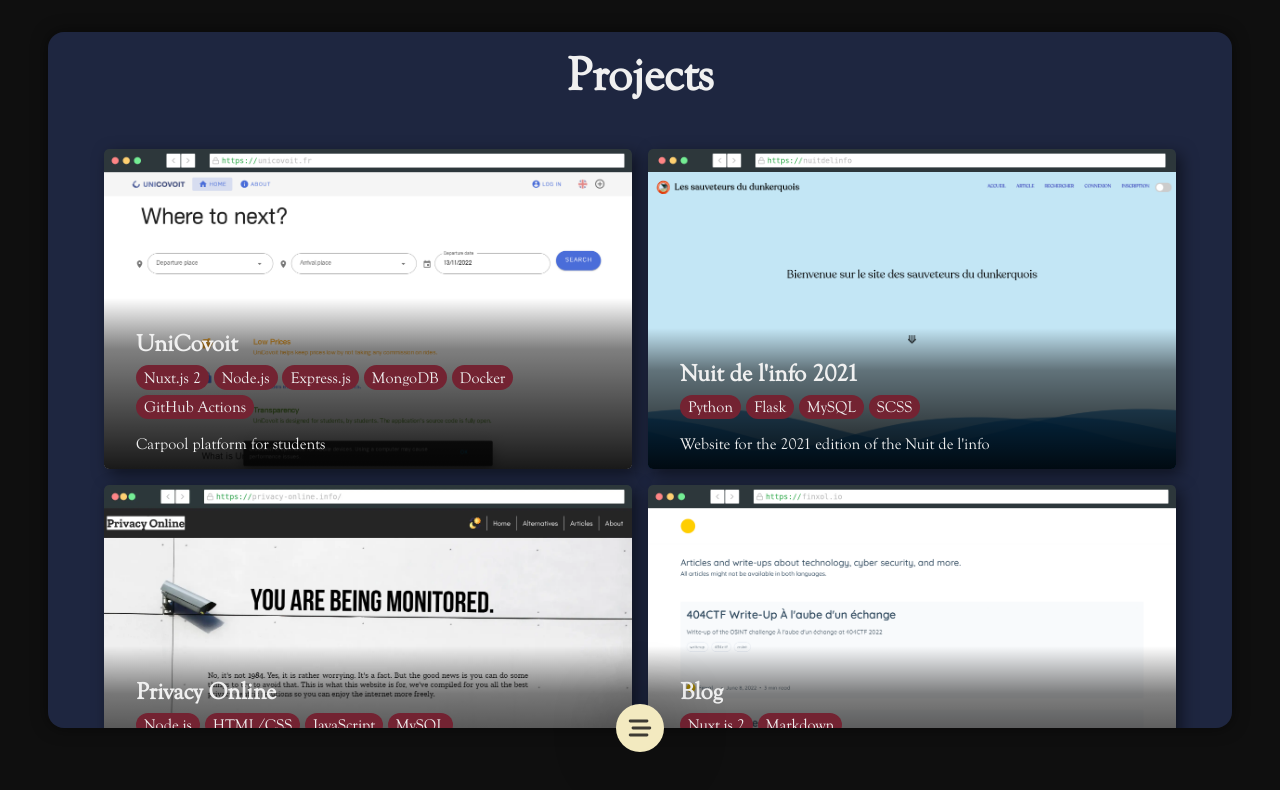
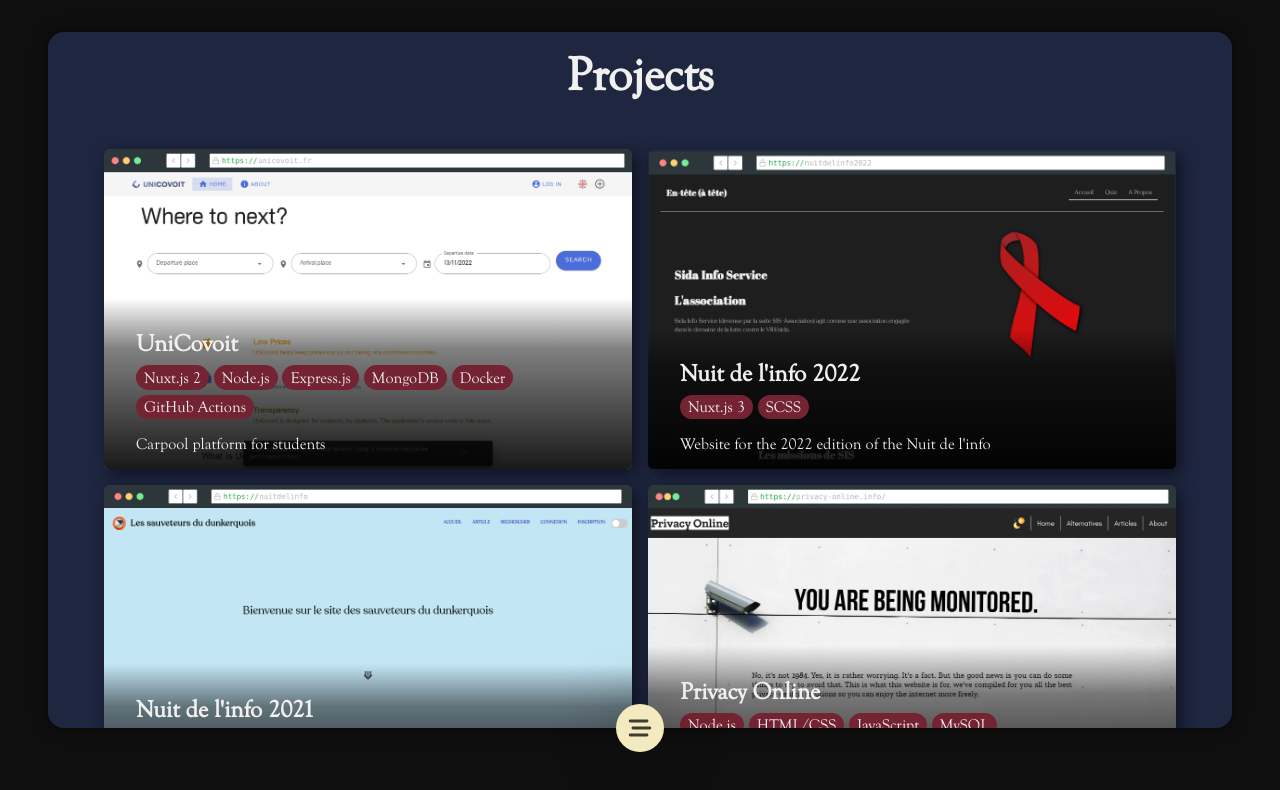
Before and after one commit to finxol/portfolio, a Nuxt app: page /projects in a window 1280 px wide. Shown: the top 790 px of the page. Built offline with nearby package versions, Linux system fonts and the light colour scheme.

Commit message:
add nuit de l'info 2022

```diff
--- a/pages/projects.vue
+++ b/pages/projects.vue
@@ -14,6 +14,13 @@
         description: 'Carpool platform for students',
         img: '/unicovoit_homepage.png',
         tags: ['Nuxt.js 2', 'Node.js', 'Express.js', 'MongoDB', 'Docker', 'GitHub Actions'],
+    },
+    {
+        name: 'Nuit de l\'info 2022',
+        link: 'https://www.nuitdelinfo.com/',
+        description: 'Website for the 2022 edition of the Nuit de l\'info',
+        img: '/nuitdelinfo2022.png',
+        tags: ['Nuxt.js 3', 'SCSS'],
     },
     {
         name: 'Nuit de l\'info 2021',
```
Also changed, not shown: public/nuitdelinfo2022.png (added).
